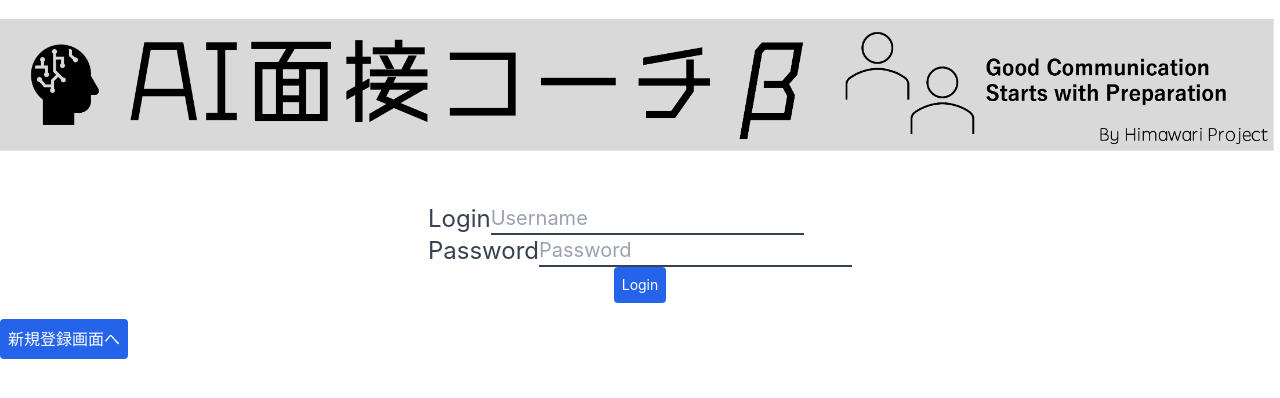
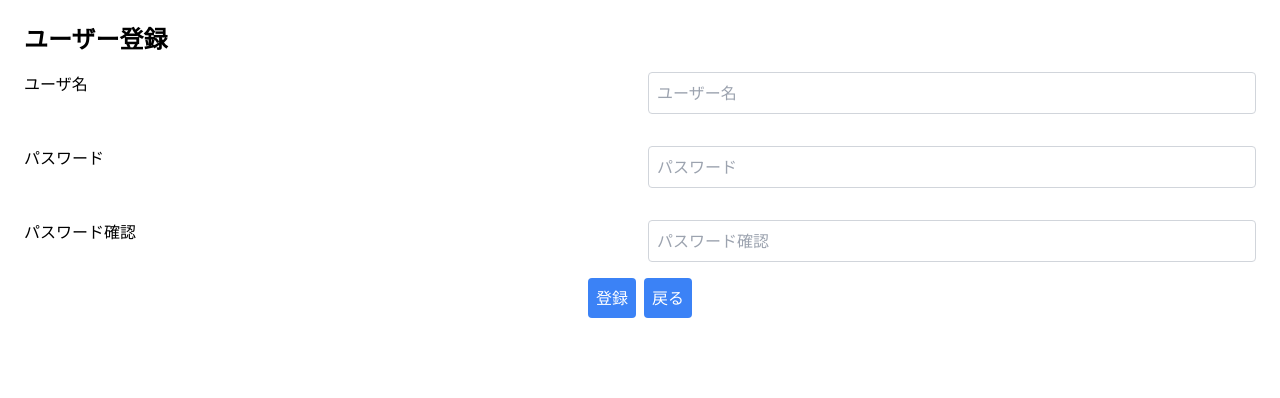
Before and after one commit to at-himawari/aimensetsu-frontend, a React (Create React App) app: page /register in a window 1280 px wide. Shown: the top 398 px of the page. Built offline with nearby package versions, Linux system fonts and the light colour scheme.

Commit message:
React-Router化

```diff
--- a/package.json
+++ b/package.json
@@ -11,7 +11,9 @@
     "jwt-decode": "^4.0.0",
     "marked": "^13.0.2",
     "react": "^18.3.1",
+    "react-cookie": "^7.1.4",
     "react-dom": "^18.3.1",
+    "react-router-dom": "^6.25.1",
     "react-scripts": "5.0.1",
     "web-vitals": "^2.1.4"
   },
--- a/src/App.js
+++ b/src/App.js
@@ -1,28 +1,62 @@
-import React, { useState } from 'react';
-import LoginForm from './LoginForm';
-import ChatComponent from './ChatComponent';
-import RegisterForm from './RegisterForm';
-import ErrorModal from './ErrorModal';
+import React, { useState, useEffect } from "react";
+import LoginForm from "./LoginForm";
+import ChatComponent from "./ChatComponent";
+import RegisterForm from "./RegisterForm";
+import ErrorModal from "./ErrorModal";
+import { useCookies } from "react-cookie";
+import { Route, Routes } from "react-router-dom";
 
 function App() {
   const [authTokens, setAuthTokens] = useState(null);
   const [user, setUser] = useState(null);
   const [showRegister, setShowRegister] = useState(false);
-  const [isError, setIsError] = useState({ open: false, message: '' });
+  const [isError, setIsError] = useState({ open: false, message: "" });
+  const [isLogin, setIsLogin] = useState(false);
+  const [cookies, setCookie, removeCookie] = useCookies();
+
+  // ログイン状態の初期化
+  useEffect(() => {
+    if (authTokens) {
+      setIsLogin(true);
+    }
+    // Cookieにトークンがあるかどうかを確認
+    else if (cookies.authTokens) {
+      setAuthTokens(cookies.authTokens);
+      setIsLogin(true);
+    }
+  }, []);
   return (
     <div className="App">
-      {!authTokens ? (
-        <>
-          {showRegister ? (
-            <RegisterForm />
-          ) : (
+      <Routes>
+        <Route path="/register" element={<RegisterForm />} />
+        <Route
+          path="/"
+          element={
             <LoginForm setAuthTokens={setAuthTokens} setUser={setUser} />
-          )}
-          <button onClick={() => setShowRegister(!showRegister)} className="p-2 bg-blue-600 text-white rounded">
-            {showRegister ? 'ログイン画面へ' : '新規登録画面へ'}
-          </button>
-        </>
-          ) : (isError.open ? <ErrorModal open={isError.open} onCancel={() => setIsError(false)} message={isError.message} onOk={()=>setIsError(false)} />: <ChatComponent authTokens={authTokens} user={user} setIsError={setIsError} />)}
+          }
+        />
+        <Route
+          path="/chat"
+          element={
+            <ChatComponent
+              authTokens={authTokens}
+              user={user}
+              setIsError={setIsError}
+            />
+          }
+              />
+                    <Route
+        path="/error_modal"
+        element={
+          <ErrorModal
+            open={isError.open}
+            onCancel={() => setIsError({ open: false, message: "" })}
+            onOk={() => setIsError({ open: false, message: "" })}
+            message={isError.message}
+          />
+        }
+      />
+      </Routes>
     </div>
   );
 }
--- a/src/ChatComponent.js
+++ b/src/ChatComponent.js
@@ -12,6 +12,8 @@ import { ReactComponent as AiIcon } from "./img/ai-icon.svg";
 // 送信ボタンイラスト
 import { ReactComponent as SendIcon } from "./img/send-icon.svg";
 import HeaderWide from "./img/header-wide.png"; // 画像のパスを指定
+import { useCookies } from "react-cookie";
+import { useNavigate } from "react-router-dom";
 
 function ChatComponent({ authTokens, user, setIsError }) {
   const [searchWord, setSearchWord] = useState("");
@@ -32,6 +34,12 @@ function ChatComponent({ authTokens, user, setIsError }) {
   const [isTextareaFocused, setIsTextareaFocused] = useState(false);
   // AIチャットローディング状態
   const [isChatLoading, setIsChatLoading] = useState(false);
+  // Cookieの読み込み
+  const [cookies, setCookie, removeCookie] = useCookies();
+  const navigate = useNavigate();
+
+
+  // 初期メッセージの取得
 
   // 下までスクロール
   const scrollToBottom = () => {
@@ -59,9 +67,15 @@ function ChatComponent({ authTokens, user, setIsError }) {
           open: true,
           message: "チャット履歴の取得に失敗しました。",
         });
+        navigate("/error_modal");
       }
     };
     fetchChatHistory();
+
+    // authtokenをCookieに保存
+    if (authTokens) {
+      setCookie("authTokens", authTokens, { path: "/" });
+    }
   }, [threadId, authTokens]);
 
   useEffect(() => {
@@ -86,6 +100,7 @@ function ChatComponent({ authTokens, user, setIsError }) {
           open: true,
           message: "チャット履歴の取得に失敗しました。",
         });
+        navigate("/error_modal");
       });
 
     console.log("threadId:", threadId);
@@ -143,6 +158,7 @@ function ChatComponent({ authTokens, user, setIsError }) {
     } catch (error) {
       console.error("Error fetching all threads:", error);
       setIsError({ open: true, message: "スレッドの取得に失敗しました。" });
+      navigate("/error_modal");
     }
   };
 
@@ -184,6 +200,7 @@ function ChatComponent({ authTokens, user, setIsError }) {
         open: true,
         message: "新しいスレッドの作成に失敗しました。",
       });
+      navigate("/error_modal");
     }
   };
 
@@ -242,6 +259,7 @@ function ChatComponent({ authTokens, user, setIsError }) {
     } catch (error) {
       console.error("Error sending message:", error);
       setIsError({ open: true, message: "メッセージの送信に失敗しました。" });
+      navigate("/error_modal");
     }
   };
 
@@ -363,6 +381,7 @@ function ChatComponent({ authTokens, user, setIsError }) {
                           >
                             {getThreadSummary(thread)}
                           </button>
+                          <button className="hidden hover:display">aaa</button>
                         </li>
                       ))}
                 </ul>
--- a/src/LoginForm.js
+++ b/src/LoginForm.js
@@ -2,9 +2,12 @@ import React, { useState } from "react";
 import axios from "axios";
 import { jwtDecode } from "jwt-decode";
 import Header from "./img/header-wide.png";
+import { useNavigate } from "react-router-dom";
+
 function LoginForm({ setAuthTokens, setUser }) {
   const [username, setUsername] = useState("");
   const [password, setPassword] = useState("");
+  const navigate = useNavigate();
 
   const handleSubmit = async (e) => {
     e.preventDefault();
@@ -17,6 +20,8 @@ function LoginForm({ setAuthTokens, setUser }) {
       setAuthTokens({ access, refresh });
       const decoded = jwtDecode(access);
       setUser({ username: decoded.username });
+      // /chatへ移動
+      navigate("/chat");
     } catch (error) {
       setAuthTokens(null);
       console.error("Login failed:", error);
@@ -29,9 +34,8 @@ function LoginForm({ setAuthTokens, setUser }) {
         <img src={Header} alt="header" />
       </header>
       <form className="flex flex-col mb-4" onSubmit={handleSubmit}>
-        <div className="mx-auto">
-          <div className="flex flex-row">
-            <p className="text-gray-700 text-2xl">Login</p>
+        <div className="grid grid-cols-2  mx-auto">
+          <p className="text-gray-700 text-2xl">ユーザ名</p>
           <input
             type="text"
             placeholder="Username"
@@ -39,10 +43,8 @@ function LoginForm({ setAuthTokens, setUser }) {
             onChange={(e) => setUsername(e.target.value)}
             className="border-b-2 border-gray-700 text-xl"
           />
-          </div>
 
-          <div className="flex flex-row">
-            <p className="text-gray-700 text-2xl">Password</p>
+          <p className="text-gray-700 text-2xl">パスワード</p>
           <input
             type="password"
             placeholder="Password"
@@ -51,13 +53,24 @@ function LoginForm({ setAuthTokens, setUser }) {
             className="border-b-2 border-gray-700 text-xl"
           />
         </div>
-        </div>
+        <div className="m-4 mx-auto">
+          <div className="md:grid md:gap-0 md:grid-cols-2">
             <button
-          className="mx-auto text-sm  p-2 bg-blue-600 text-white rounded hover:bg-blue-500"
+              className="mt-4 mr-1 text-sm  p-2 bg-blue-600 text-white rounded hover:bg-blue-500"
               type="submit"
             >
-          Login
+              ログイン
             </button>
+            <button
+              className="mt-4 ml-1 text-sm  p-2 bg-blue-600 text-white rounded hover:bg-blue-500"
+              onClick={(e) => {
+                navigate("/register");
+              }}
+            >
+              新規登録
+            </button>
+          </div>
+        </div>
       </form>
     </div>
   );
--- a/src/RegisterForm.js
+++ b/src/RegisterForm.js
@@ -1,35 +1,58 @@
-import React, { useState } from 'react';
-import axios from 'axios';
+import React, { useEffect, useState } from "react";
+import axios from "axios";
+import { useNavigate } from "react-router-dom";
 
 function RegisterForm() {
-  const [username, setUsername] = useState('');
-  const [password, setPassword] = useState('');
-  const [error, setError] = useState('');
+  const [username, setUsername] = useState("");
+  const [password, setPassword] = useState("");
+  const [error, setError] = useState("");
   const [success, setSuccess] = useState(false);
+  // パスワード確認用のstateを追加
+  const [passwordConfirmation, setPasswordConfirmation] = useState("");
+  const navigate = useNavigate();
 
   const handleSubmit = async (e) => {
     e.preventDefault();
+    if (password !== passwordConfirmation) {
+      setError("パスワードが一致しません。");
+      setSuccess(false);
+      return;
+    }
     try {
-      const response = await axios.post('http://localhost:8000/api/register/', {
+      const response = await axios.post("http://localhost:8000/api/register/", {
         username,
         password,
       });
       if (response.status === 201) {
         setSuccess(true);
-        setError('');
+        setError("");
       }
+      navigate("/chat");
     } catch (error) {
-      setError('ユーザー登録に失敗しました。');
+      setError("ユーザー登録に失敗しました。");
       setSuccess(false);
     }
   };
 
+  // 戻るボタンを押した時の処理
+  const handleReturnButton = (e) => {
+    e.preventDefault();
+    navigate("/");
+  };
+
+  // 成功したらログインする
+  useEffect(() => {});
+
   return (
-    <div className="register-container">
+    <div className="register-container m-6">
       <h2 className="text-2xl font-bold mb-4">ユーザー登録</h2>
-      {success && <p className="text-green-500">ユーザー登録に成功しました。</p>}
+      {success && (
+        <p className="text-green-500">ユーザー登録に成功しました。</p>
+      )}
       {error && <p className="text-red-500">{error}</p>}
       <form onSubmit={handleSubmit} className="register-form">
+        <div className="grid grid-cols-2 gap-4">
+          <p>ユーザ名</p>
           <input
             type="text"
             placeholder="ユーザー名"
@@ -37,6 +60,7 @@ function RegisterForm() {
             onChange={(e) => setUsername(e.target.value)}
             className="mb-4 p-2 border border-gray-300 rounded"
           />
+          <p>パスワード</p>
           <input
             type="password"
             placeholder="パスワード"
@@ -44,7 +68,26 @@ function RegisterForm() {
             onChange={(e) => setPassword(e.target.value)}
             className="mb-4 p-2 border border-gray-300 rounded"
           />
-        <button type="submit" className="p-2 bg-blue-500 text-white rounded">登録</button>
+          <p>パスワード確認</p>
+          <input
+            type="password"
+            placeholder="パスワード確認"
+            value={passwordConfirmation}
+            onChange={(e) => setPasswordConfirmation(e.target.value)}
+            className="mb-4 p-2 border border-gray-300 rounded"
+          />
+        </div>
+        <div className="flex justify-center">
+          <button type="submit" className="p-2 bg-blue-500 text-white rounded mr-1">
+            登録
+          </button>
+          <button
+            className="p-2 text-white bg-blue-500 rounded ml-1"
+            onClick={(e) => handleReturnButton(e)}
+          >
+            戻る
+          </button>
+        </div>
       </form>
     </div>
   );
--- a/src/index.js
+++ b/src/index.js
@@ -3,11 +3,17 @@ import ReactDOM from 'react-dom/client';
 import './index.css';
 import App from './App';
 import reportWebVitals from './reportWebVitals';
+import { CookiesProvider } from "react-cookie";
+import { BrowserRouter } from 'react-router-dom';
 
 const root = ReactDOM.createRoot(document.getElementById('root'));
 root.render(
   <React.StrictMode>
-    <App />
+    <CookiesProvider>
+    <BrowserRouter>
+        <App />
+    </BrowserRouter>
+      </CookiesProvider>
   </React.StrictMode>
 );
 
```
Also changed, not shown: 1 other file (tests, documents, lock files or other folders). Lines whose indentation alone changed are shown as unchanged.
